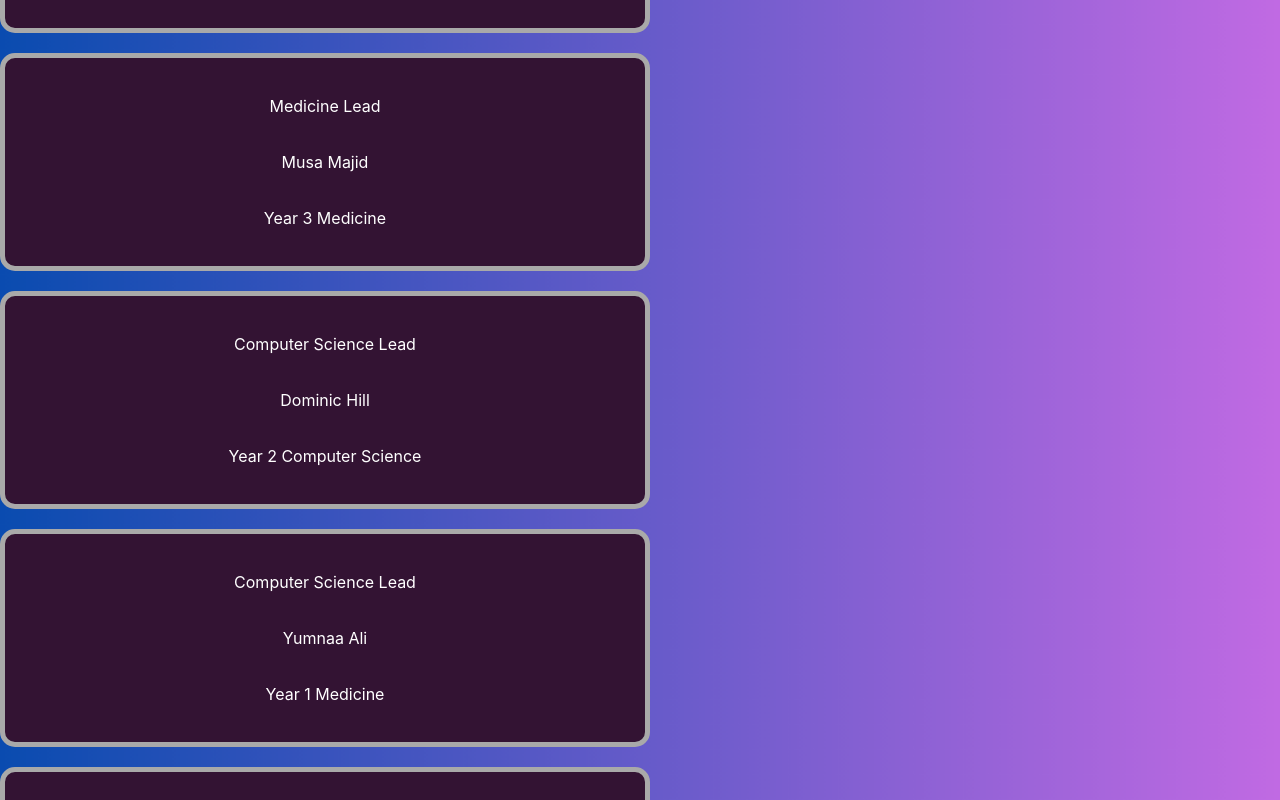
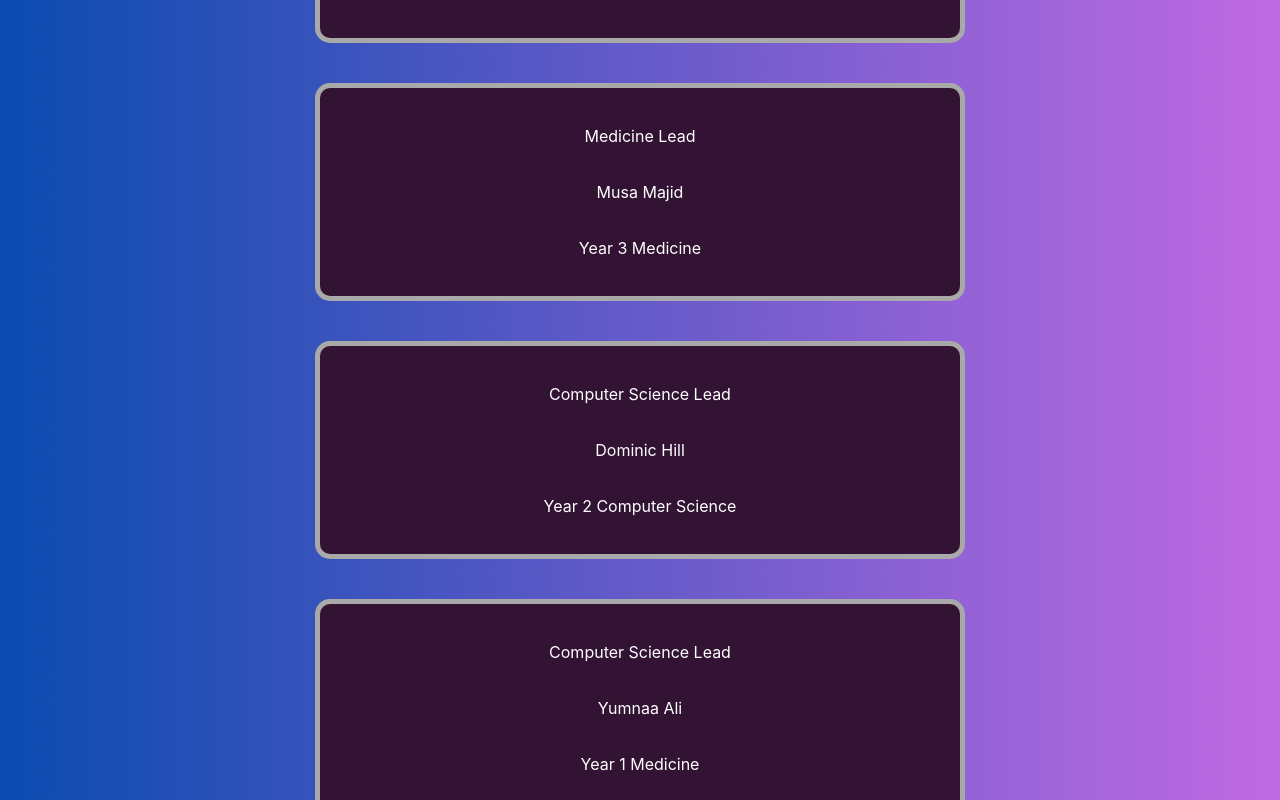
Before and after one commit to Akbari06/manchester-medtech, a React (Vite) app in the folder my-react-app/: page / in a window 1280 px wide. Shown: the top 800 px of the page. Built offline with nearby package versions, Linux system fonts and the light colour scheme.

Commit message:
needs  to show all the data on screen

```diff
--- a/my-react-app/src/committee_cards.jsx
+++ b/my-react-app/src/committee_cards.jsx
@@ -42,8 +42,12 @@ const CommitteeList = () => {
         flexDirection: "column",
         alignItems: "center",
         justifyContent: "center",
-        minHeight: "100vh",
-        width: "100%",
+        height: "100vh",
+        width: "100vw",
+        margin: 0,
+        paddingTop: "100px", // Adds space at the top so the first card isn't cut off
+        overflowY: "auto", // Enables scrolling if needed
+        gap: "20px", // Adds space between cards
     };
 
     return (
```
